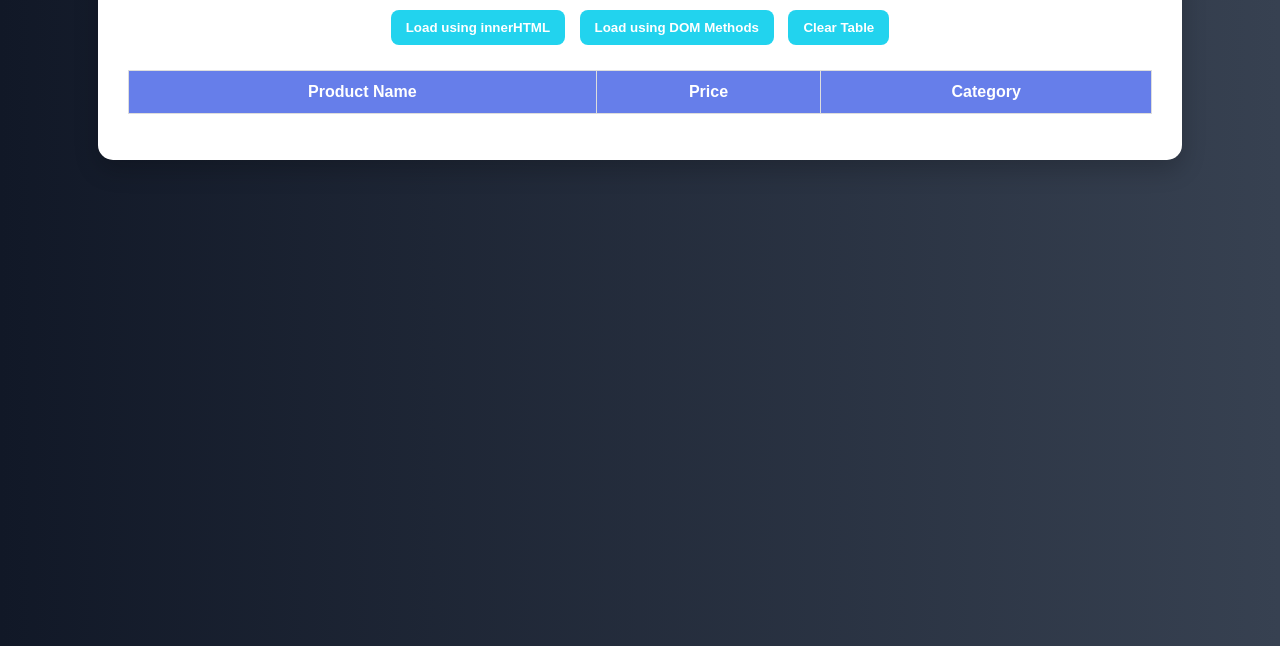
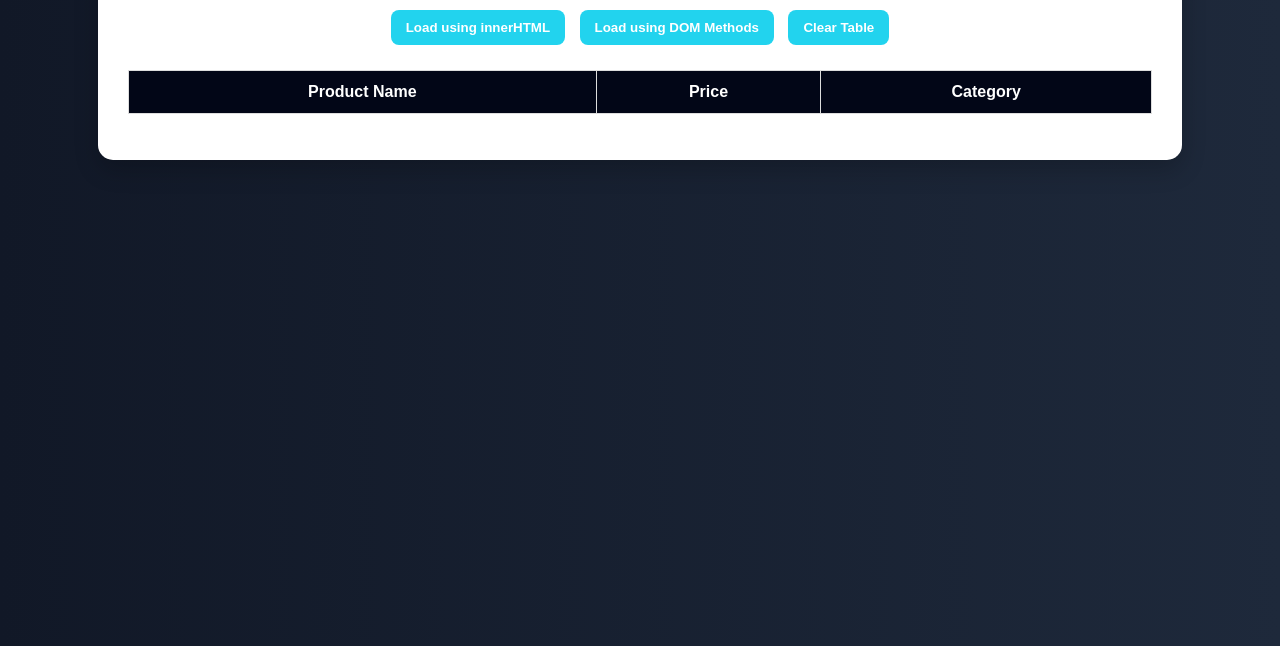
Before and after one commit to Rebuya23/Browser_Environment_Dashboard, a plain HTML site: page table_comparison.html in a window 1280 px wide. Shown: the part 154-800 px from the top of the page. Drawn offline with Linux system fonts and the light colour scheme.

Commit message:
Update table_comparison.html

```diff
--- a/table_comparison.html
+++ b/table_comparison.html
@@ -7,7 +7,7 @@
 <style>
 body {
     font-family: Arial, sans-serif;
-    background: linear-gradient(to right, #111827, #374151);
+    background: linear-gradient(to right, #111827, #1E293B);
     color: #333;
     margin: 0;
     padding: 0;
@@ -34,7 +34,7 @@ body {
     font-weight: bold;
     transition: 0.3s;
 } button:hover {
-    background: #111827;
+    background: #06B6D4;
     transform: scale(1.05);
 } table {
     width: 100%;
@@ -44,7 +44,7 @@ body {
     padding: 12px;
     border: 1px solid #ddd;
 } th {
-    background: #667eea;
+    background: #020617;
     color: white;
 } tr:nth-child(even) {
     background: #f2f2f2;
```
